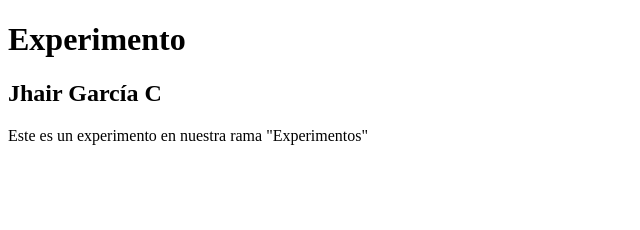
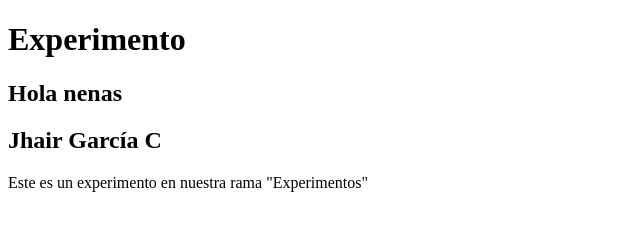
Before and after one commit to Jhair05/Startup, a plain HTML site: page index.html in a window 1280 px wide. Shown: the whole page, without its empty margins (0-640 px from the left). Drawn offline with Linux system fonts and the light colour scheme.

Commit message:
Mandando saludo

```diff
--- a/index.html
+++ b/index.html
@@ -8,6 +8,7 @@
 <body>
     <header>
         <h1>Experimento</h1>
+        <h2>Hola nenas</h2>
     </header>
 
     <div class="container">
```
